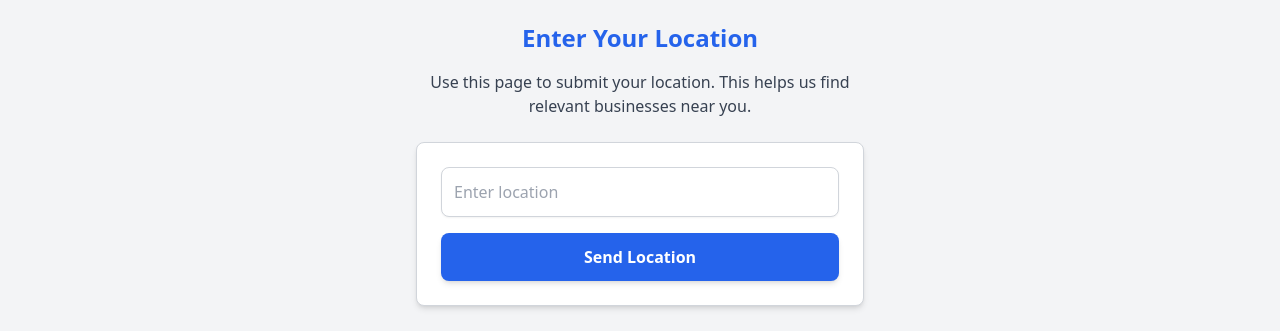
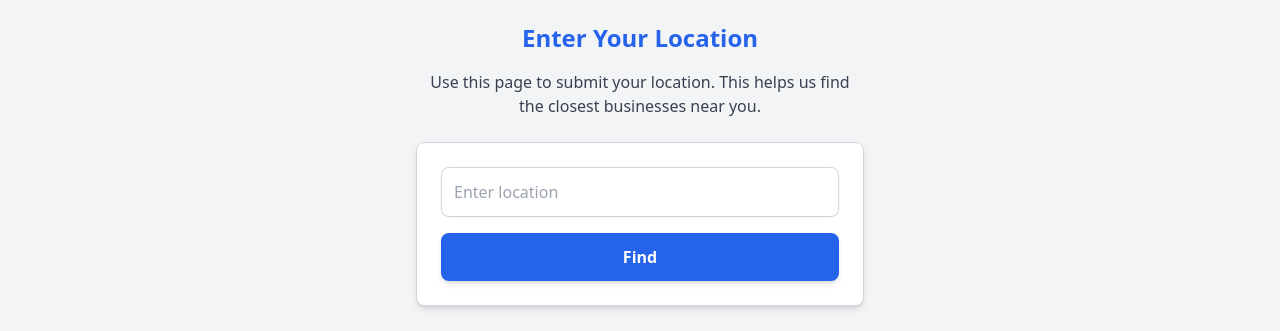
Before and after one commit to 2023EvanZ/wics-sp2025, a React (Create React App) app in the folder frontend/: page /add in a window 1280 px wide. Shown: the part 304-635 px from the top of the page. Built offline with nearby package versions, Linux system fonts and the light colour scheme; no server answers; sample sign-in values are in the browser's storage.

Commit message:
final changes to adding user form

```diff
--- a/frontend/src/components/UserForm.jsx
+++ b/frontend/src/components/UserForm.jsx
@@ -34,7 +34,7 @@ return(
         Enter Your Location
     </h2>
     <p className="text-gray-700 mb-6 text-center max-w-md">
-        Use this page to submit your location. This helps us find relevant businesses near you.
+        Use this page to submit your location. This helps us find the closest businesses near you.
     </p>
 
     <form
@@ -55,7 +55,7 @@ return(
             type="submit"
             className="w-full mt-4 bg-blue-600 text-white py-3 rounded-lg font-semibold shadow-md hover:bg-blue-700 transition"
         >
-            Send Location
+            Find
         </button>
     </form>
 </div>
```
Also changed, not shown: 1 other file (tests, documents, lock files or other folders).
